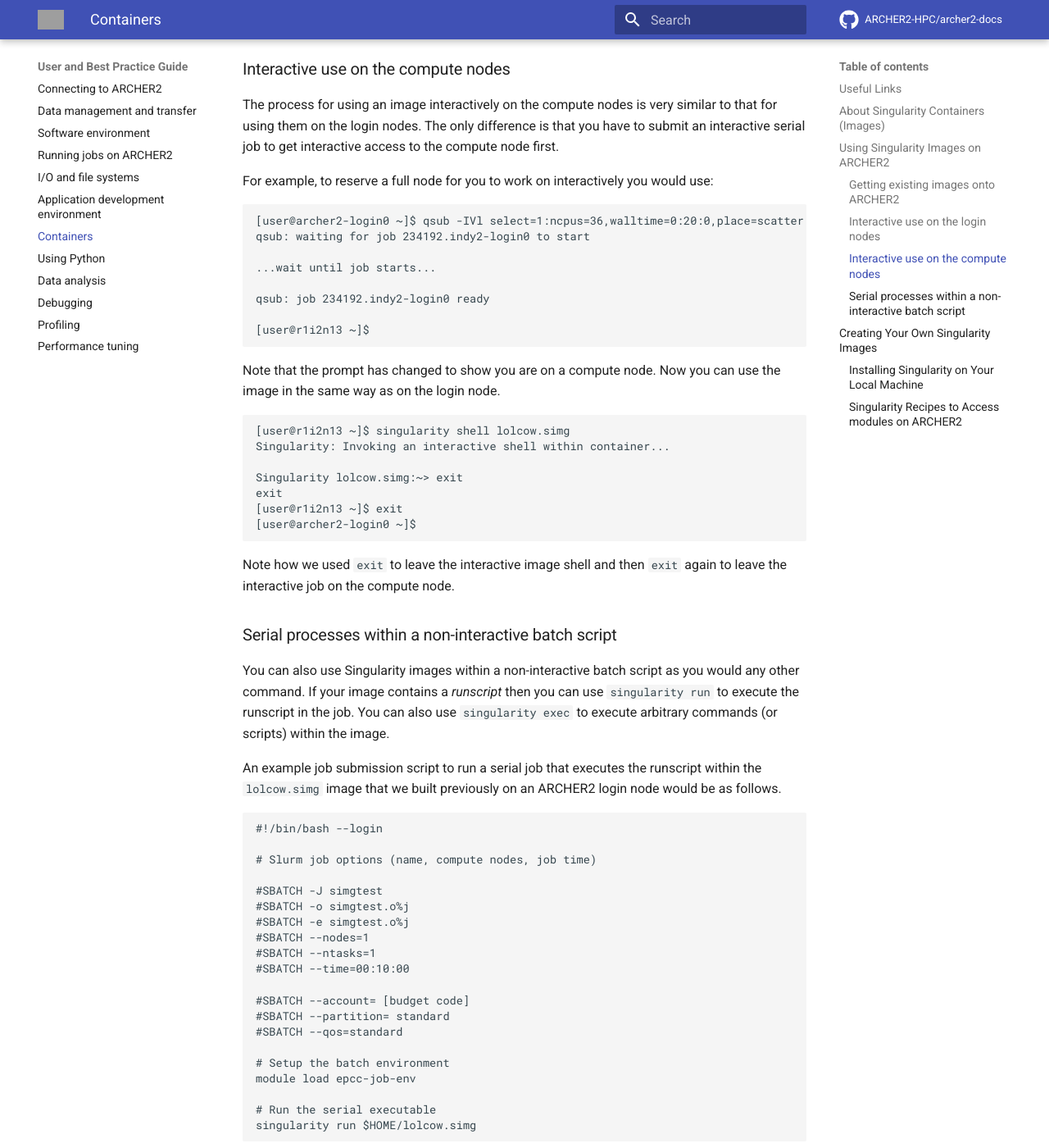
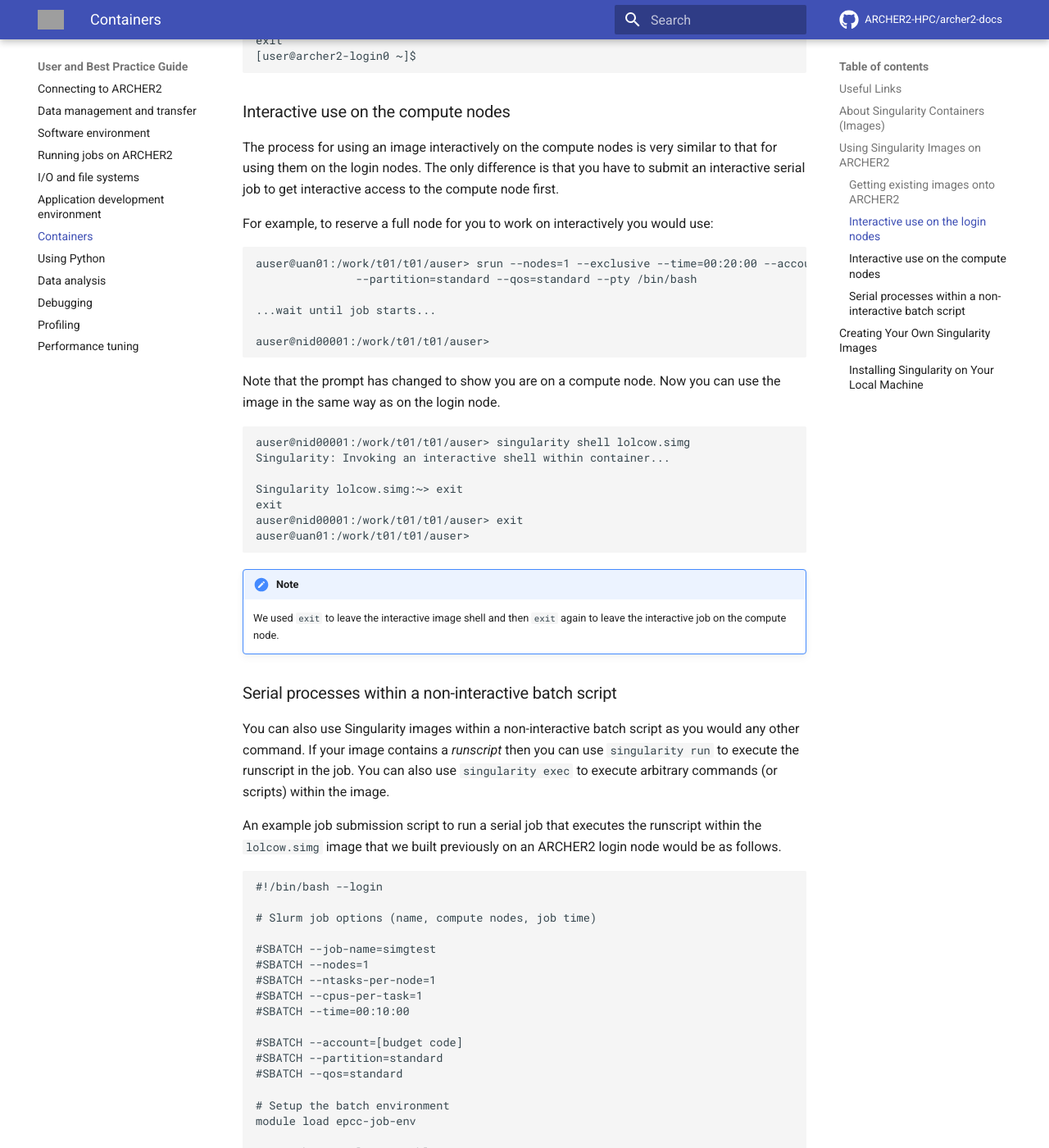
Before and after one commit to aturner-epcc/docs-test2, an MkDocs documentation site: the page built from docs/user-guide/containers.md, in a window 1280 px wide and 1400 px high, scrolled down 2537 px. Shown: the whole window at 82% size. Built offline with MkDocs 1.6.1 and Material for MkDocs 9.7.7, drawn with Linux system fonts in a browser that asks for light colours; comment, search, counter and statistics services are not loaded; some of the changed text lies outside the part shown; grey boxes are pictures that could not be loaded.

Commit message:
Updates containers section

```diff
--- a/docs/user-guide/containers.md
+++ b/docs/user-guide/containers.md
@@ -1,21 +1,11 @@
 # Containers
 
-<div class="warning">
-
-<div class="admonition-title">
-
-Warning
-
-</div>
-
-The ARCHER2 Service is not yet available. This documentation is in
-development.
-
-</div>
+!!! warning
+    The ARCHER2 Service is not yet available. This documentation is in
+    development.
 
 This page was originally based on the documentation at the
-<span class="title-ref">University of Sheffield HPC service
-\<http://docs.hpc.shef.ac.uk/en/latest/sharc/software/apps/singularity.html\></span>\_\_.
+[University of Sheffield HPC service](http://docs.hpc.shef.ac.uk/en/latest/sharc/software/apps/singularity.html)
 
 Designed around the notion of mobility of compute and reproducible
 science, Singularity enables users to have full control of their
@@ -28,13 +18,14 @@
 and run your application on that host in it’s native Ubuntu environment.
 
 Singularity also allows you to leverage the resources of whatever host
-you are on. This includes high-speed interconnects (i.e. Infinband on
+you are on. This includes high-speed interconnects (i.e. Slingshot on
 ARCHER2), file systems (i.e. /lustre on ARCHER2) and potentially other
-resources (e.g. the licensed Intel compilers on ARCHER2).
+resources.
 
-**Note:** Singularity only supports Linux containers. You cannot create
-images that use Windows or macOS (this is a restriction of the
-containerisation model rather than Singularity).
+!!! note
+    Singularity only supports Linux containers. You cannot create
+    images that use Windows or macOS (this is a restriction of the
+    containerisation model rather than Singularity).
 
 ## Useful Links
 
@@ -56,13 +47,11 @@
 
 Pre-built images (such as those on [DockerHub](http://hub.docker.com) or
 [SingularityHub](https://singularity-hub.org/)) can simply be downloaded
-and used on ARCHER2 (or anywhere else Singularity is installed); see
-`use_image_singularity`).
+and used on ARCHER2 (or anywhere else Singularity is installed).
 
 Creating and modifying images requires root permission and so must be
 done on a system where you have such access (in practice, this is
-usually within a virtual machine on your laptop/workstation); see
-`create_image_singularity`.
+usually within a virtual machine on your laptop/workstation).
 
 ## Using Singularity Images on ARCHER2
 
@@ -111,7 +98,7 @@
 
 Within a Singularity image your home directory will be available. The
 directory with centrally-installed software (`/lustre/sw`) is also
-available in images by default. Note that the `module` command will not
+available in images by default. !!! note that the `module` command will not
 work in images unless you have installed the required software and
 configured the environment correctly; we describe how to do this below.
 
@@ -130,31 +117,29 @@
 interactive access to the compute node first.
 
 For example, to reserve a full node for you to work on interactively you
-would
-    use:
+would use:
 
-    [user@archer2-login0 ~]$ qsub -IVl select=1:ncpus=36,walltime=0:20:0,place=scatter:excl -A t01
-    qsub: waiting for job 234192.indy2-login0 to start
+    auser@uan01:/work/t01/t01/auser> srun --nodes=1 --exclusive --time=00:20:00 --account=[] \
+                   --partition=standard --qos=standard --pty /bin/bash
 
     ...wait until job starts...
 
-    qsub: job 234192.indy2-login0 ready
-
-    [user@r1i2n13 ~]$
+    auser@nid00001:/work/t01/t01/auser>
 
 Note that the prompt has changed to show you are on a compute node. Now
 you can use the image in the same way as on the login node.
 
-    [user@r1i2n13 ~]$ singularity shell lolcow.simg
+    auser@nid00001:/work/t01/t01/auser> singularity shell lolcow.simg
     Singularity: Invoking an interactive shell within container...
 
     Singularity lolcow.simg:~> exit
     exit
-    [user@r1i2n13 ~]$ exit
-    [user@archer2-login0 ~]$
+    auser@nid00001:/work/t01/t01/auser> exit
+    auser@uan01:/work/t01/t01/auser>
 
-Note how we used `exit` to leave the interactive image shell and then
-`exit` again to leave the interactive job on the compute node.
+!!! note
+    We used `exit` to leave the interactive image shell and then
+    `exit` again to leave the interactive job on the compute node.
 
 ### Serial processes within a non-interactive batch script
 
@@ -172,15 +157,14 @@
 
     # Slurm job options (name, compute nodes, job time)
 
-    #SBATCH -J simgtest
-    #SBATCH -o simgtest.o%j
-    #SBATCH -e simgtest.o%j
+    #SBATCH --job-name=simgtest
     #SBATCH --nodes=1
-    #SBATCH --ntasks=1
+    #SBATCH --ntasks-per-node=1
+    #SBATCH --cpus-per-task=1
     #SBATCH --time=00:10:00
 
-    #SBATCH --account= [budget code]
-    #SBATCH --partition= standard
+    #SBATCH --account=[budget code]
+    #SBATCH --partition=standard
     #SBATCH --qos=standard
 
     # Setup the batch environment
@@ -190,7 +174,7 @@
     singularity run $HOME/lolcow.simg
 
 You submit this in the usual way and the standard output and error
-should be written to `simgtest.o...`, where the output filename ends
+should be written to `slurm-...`, where the output filename ends
 with the job number.
 
 ## Creating Your Own Singularity Images
@@ -231,49 +215,3 @@
 
   - [Installing Singularity on
     Linux](https://www.sylabs.io/guides/2.6/user-guide/installation.html#install-on-linux)
-
-### Singularity Recipes to Access modules on ARCHER2
-
-You may want your custom image to be able to access the modules
-environment on ARCHER2 so you can make use of custom software that you
-cannot access elsewhere. We demonstrate how to do this for a CentOS 7
-image but the steps are easily translated for other flavours of Linux.
-
-For the ARCHER2 modules to be available in your Singularity container
-you need to ensure that the `environment-modules` package is installed
-in your image.
-
-In addition, when you use the container you must invoke access as a
-login shell to have access to the module commands.
-
-Here is an example recipe file to build a CentOS 7 image with access to
-TCL modules alread installed on ARCHER2:
-
-    BootStrap: docker
-    From: centos:centos7
-
-    %post
-        yum update -y
-        yum install environment-modules -y
-
-If we save this recipe to a file called `archer2-mods.def` then we can
-use the following command to build this image (remember this command
-must be run on a system where you have root access, not
-    ARCHER2):
-
-    me@my-system:~> sudo singularity build archer2-mods.simg archer2-mods.def
-
-The resulting image file (`archer2-mods.simg`) can then be compied to
-ARCHER2 using scp.
-
-When you use the image interactively on ARCHER2 you must start with a
-login shell,
-    i.e.:
-
-    [user@archer2-login0 ~]$ singularity exec archer2-mods.simg /bin/bash --login
-    Singularity> module avail intel-compilers
-
-    ------------------------- /lustre/sw/modulefiles ---------------------
-    intel-compilers-16/16.0.2.181
-    intel-compilers-16/16.0.3.210(default)
-    intel-compilers-17/17.0.2.174(default)
```
Also changed, not shown: other parts of docs/user-guide/containers.md (+4 -6 lines), docs/user-guide/scheduler.md (+2 -2 lines).
